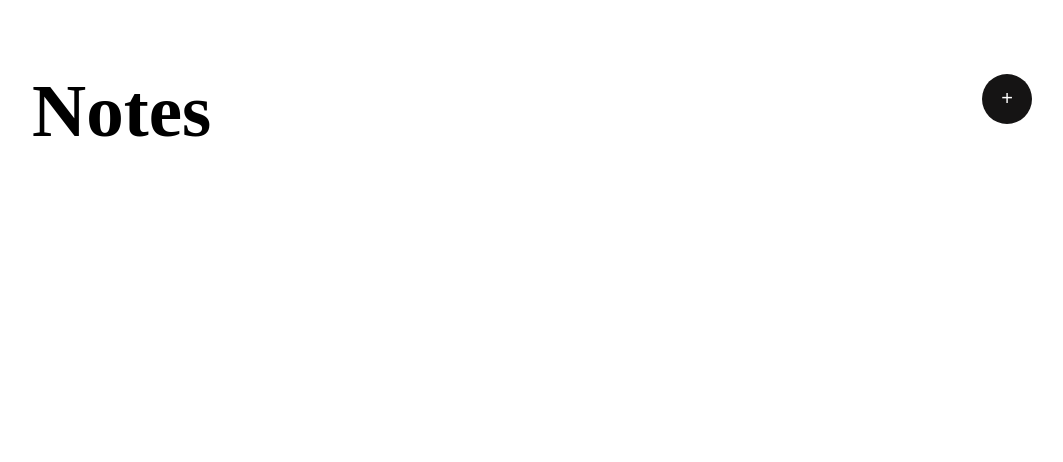
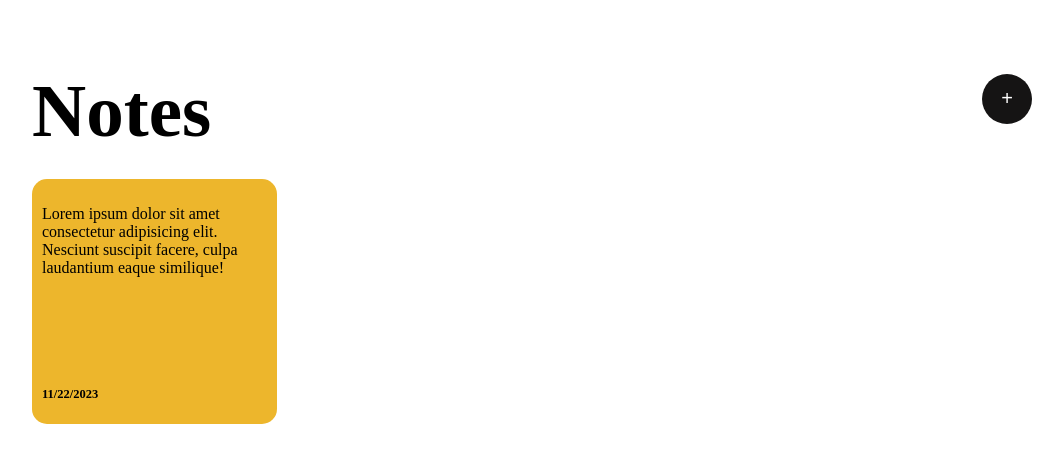
Before and after one commit to SanazBHMN/NotesApp, a Vue app: page / in a window 1280 px wide. Shown: the top 462 px of the page, without its empty margins (116-1179 px from the left). Built offline with nearby package versions, Linux system fonts and the light colour scheme.

Commit message:
Add styles to cards container

```diff
--- a/src/App.vue
+++ b/src/App.vue
@@ -8,8 +8,11 @@
 
       <div class="cards-container">
         <div class="card">
-          <p class="main-text"></p>
-          <p class="date"></p>
+          <p class="main-text">
+            Lorem ipsum dolor sit amet consectetur adipisicing elit. Nesciunt
+            suscipit facere, culpa laudantium eaque similique!
+          </p>
+          <p class="date">11/22/2023</p>
         </div>
       </div>
     </div>
@@ -51,4 +54,27 @@ button {
   color: white;
   font-size: 20px;
 }
+
+.card {
+  width: 225px;
+  height: 225px;
+  background-color: rgb(237, 182, 44);
+  padding: 10px;
+  border-radius: 15px;
+  display: flex;
+  flex-direction: column;
+  justify-content: space-between;
+  margin-right: 20px;
+  margin-bottom: 20px;
+}
+
+.date {
+  font-size: 12.5px;
+  font-weight: bold;
+}
+
+.cards-container {
+  display: flex;
+  flex-wrap: wrap;
+}
 </style>
```
